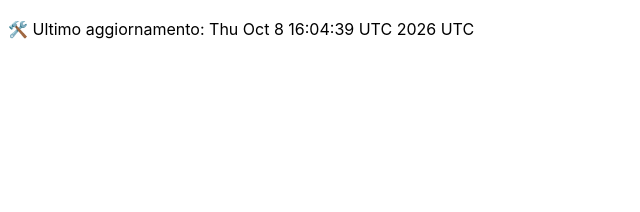
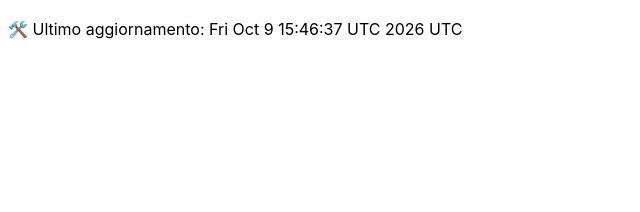
Before and after one commit to DanteTrb/DanteTrb.github.io, a Jekyll site: the page built from badges.md, in a window 1280 px wide. Shown: the top 212 px of the page, without its empty margins (0-640 px from the left). Built offline with Jekyll 4.4.1, drawn with Linux system fonts in a browser that asks for light colours; our own code applies the rules of GitHub Pages for plain Markdown files.

Commit message:
🛠️ Aggiornamento automatico badge

```diff
--- a/badges.md
+++ b/badges.md
@@ -1 +1 @@
-🛠️ Ultimo aggiornamento: Thu Oct  8 16:04:39 UTC 2026 UTC
+🛠️ Ultimo aggiornamento: Fri Oct  9 15:46:37 UTC 2026 UTC
```
